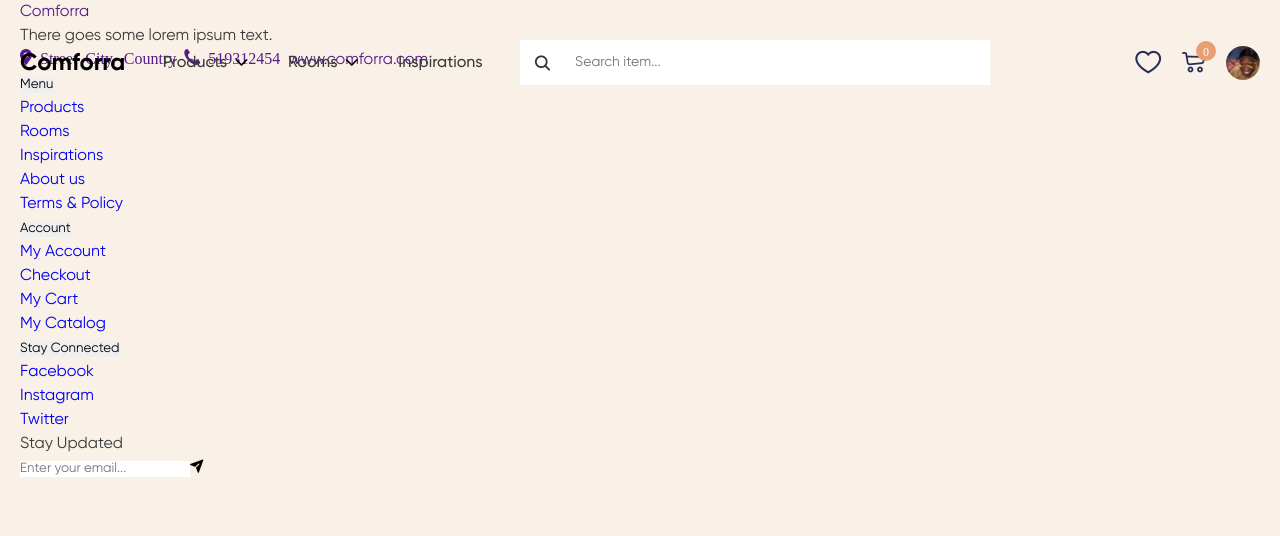
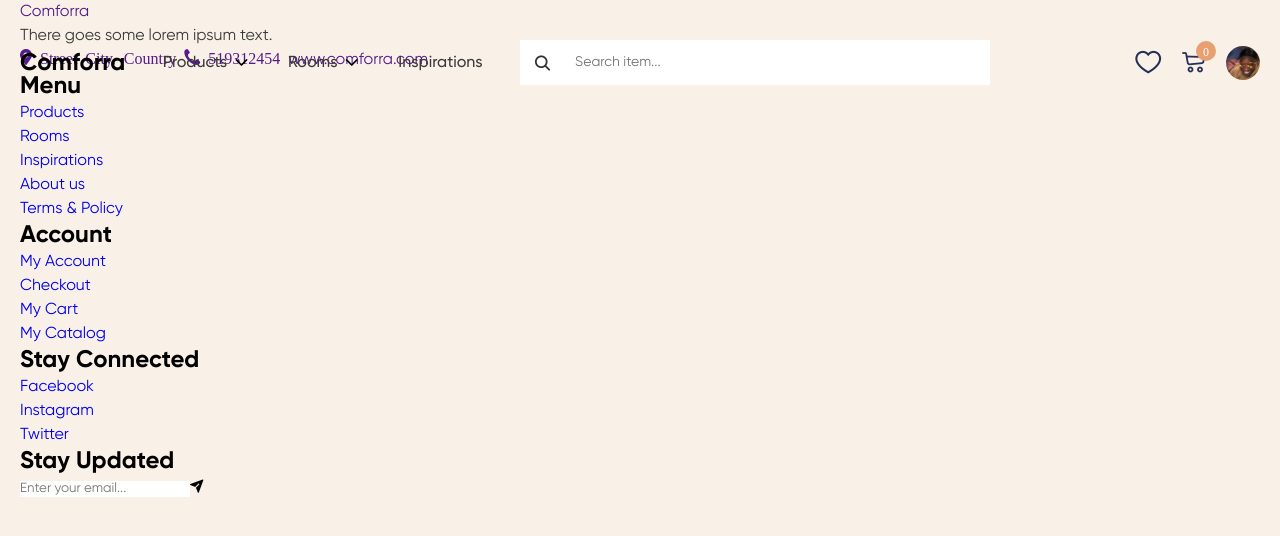
Before and after one commit to jugurj/comforra-furniture-shop, a Vue app: page / in a window 1280 px wide. Shown: the top 536 px of the page. Built offline with nearby package versions, Linux system fonts and the light colour scheme.

Commit message:
Fixed FooterColumn block class names to include 'column' name instead of 'menu'. Implemented styles for columns and subscribtion column titles.

```diff
--- a/src/components/FooterColumn.vue
+++ b/src/components/FooterColumn.vue
@@ -1,12 +1,12 @@
 <template>
   <div class="footer-column">
-    <button type="button" class="footer-menu__title">
+    <button type="button" class="footer-column__title">
       {{ columnTitle }}
     </button>
 
-    <ul class="footer-menu__list">
+    <ul class="footer-column__list">
       <li v-for="(link, index) in columnLinks" :key="index">
-        <a :href="link.url" class="footer-menu__link">
+        <a :href="link.url" class="footer-column__link">
           {{ link.title }}
         </a>
       </li>
@@ -24,4 +24,14 @@ export default {
 };
 </script>
 
-<style></style>
+<style lang="scss">
+.footer-column {
+  &__title {
+    font-weight: 700;
+    line-height: 29px;
+    font-size: 24px;
+    color: #000;
+    background-color: transparent;
+  }
+}
+</style>
--- a/src/components/FooterSubscribe.vue
+++ b/src/components/FooterSubscribe.vue
@@ -23,4 +23,13 @@ export default {
 };
 </script>
 
-<style></style>
+<style lang="scss">
+.footer-subscribe {
+  &__title {
+    font-weight: 700;
+    line-height: 29px;
+    font-size: 24px;
+    color: #000;
+  }
+}
+</style>
```
